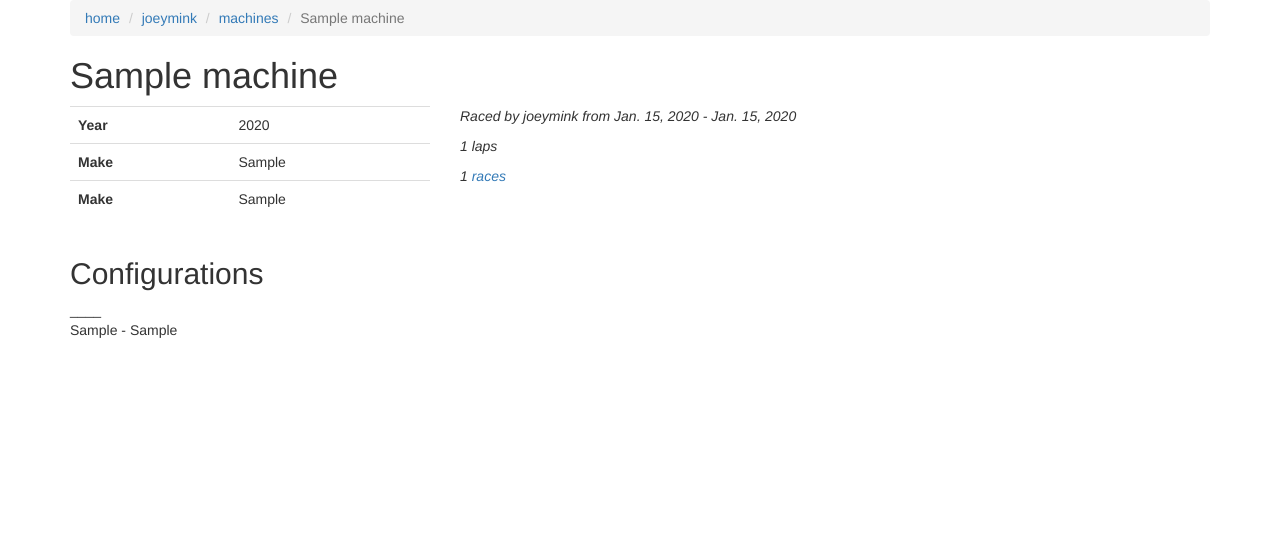
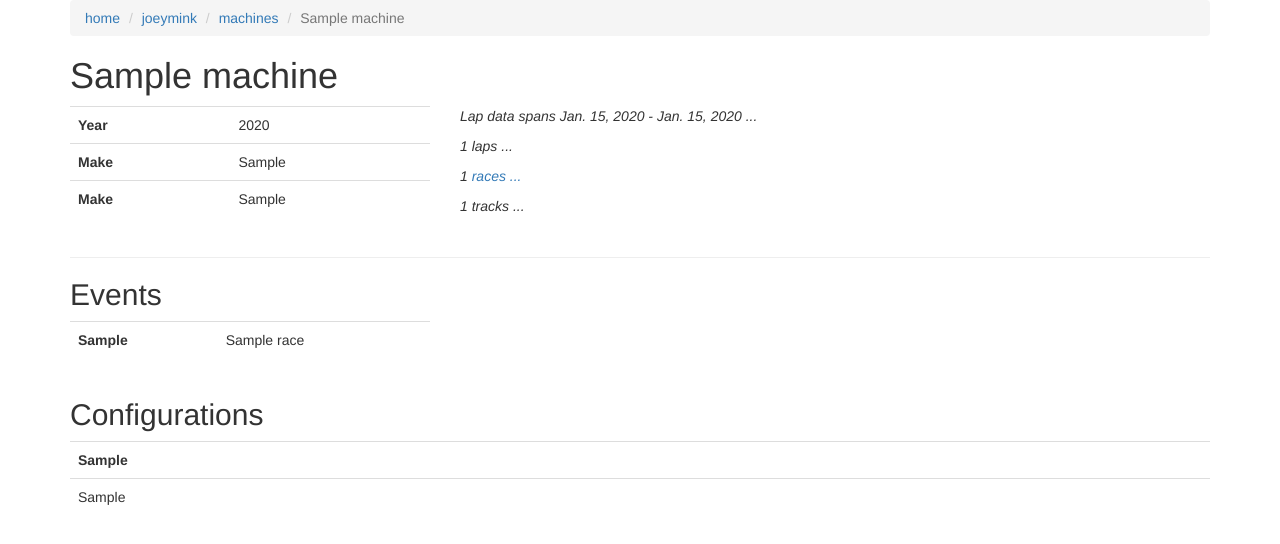
Before and after one commit to joeymink/aftertherace, a Django app: a page that uses laps/templates/laps/machine.html in a window 1280 px wide. Shown: the top 544 px of the page. Run offline with Django 3.2, Linux system fonts and the light colour scheme; tables that the repository leaves empty hold one stand-in row (values such as "Sample post"); parts of the project's set-up code (start-up, migrations or seed data) failed here and were passed over; some libraries are stand-ins or nearby versions.

Commit message:
get events raced and configs used to render on machine page

```diff
--- a/laps/models.py
+++ b/laps/models.py
@@ -22,7 +22,16 @@ class Machine(models.Model):
 	def last_race(self):
 		return Lap.objects.filter(race__machine_config__machine=self).order_by('-race__date')[0].race
 
+	def unique_configuration_keys(self):
+		keys = []
+		for c in self.configurations.all():
+			for key in ConfigurationAttribute.objects.filter(machine_configurations__in=[c.id]).order_by('key').values('key').distinct():
+				if not(key in keys):
+					keys.append(key)
+		return keys
+
 	def unique_configurations(self):
+		# find unique machine configurations:
 		config_dict = {}
 		config_list = []
 		for c in self.configurations.all():
@@ -33,9 +42,21 @@ class Machine(models.Model):
 			if not(unique_key in config_dict):
 				config_dict[unique_key] = ""
 				config_list.append(attrs)
+		print config_list
 		return config_list
 
+	def events_by_organization(self):
+		return_dict = {}
+		races = self.races()
+		for race in races:
+			if not(race.organization in return_dict):
+				return_dict[race.organization] = []
+			if not(race.name in return_dict[race.organization]):
+				return_dict[race.organization].append(race.name)
+		return return_dict
 
+	def tracks(self):
+		return Track.objects.filter(races__machine_config__machine=self).order_by('name').distinct()
 
 class MachineConfiguration(models.Model):
 	name = models.CharField(max_length=100)
@@ -56,7 +77,7 @@ class ConfigurationAttribute(models.Model):
 # Track
 
 class Track(models.Model):
-	name=models.CharField(max_length=100)
+	name=models.CharField(max_length=100, unique=True)
 	def __unicode__(self):
 		return self.name
 
@@ -76,7 +97,7 @@ class Race(models.Model):
 	name = models.CharField(max_length=100)
 	machine_config = models.ForeignKey(MachineConfiguration, blank=True, null=True, related_name='races')
 	date = models.DateField()
-	track = models.ForeignKey(Track)
+	track = models.ForeignKey(Track, related_name="races")
 	organization = models.CharField(max_length=100)
 	conditions = models.CharField(max_length=100)
 	def __unicode__(self):
--- a/laps/templates/laps/machine.html
+++ b/laps/templates/laps/machine.html
@@ -28,16 +28,46 @@
 		</table>
 	</div>
 	<div class="col-md-8">
-		<p><em>Raced by joeymink from {{ machine.first_race.date }} - {{ machine.last_race.date }}</em></p>
-		<p><em>{{ machine.num_laps }} laps</em></p>
-		<p><em>{{ machine.races.count }} <a href="{% url 'laps:races' %}">races</a></em></p>
+		<p><em>Lap data spans {{ machine.first_race.date }} - {{ machine.last_race.date }} ...</em></p>
+		<p><em>{{ machine.num_laps }} laps ...</em></p>
+		<p><em>{{ machine.races.count }} <a href="{% url 'laps:races' %}">races ...</a></em></p>
+		<p><em>{{ machine.tracks.count }} tracks ...</em></p>
 	</div>
 </div>
+<hr/>
 
-<h2>Configurations</h2>
-{% for config in machine.unique_configurations %}
-____<br/>
-	{% for attr in config %}
-		<p>{{ attr.key }} - {{ attr.value }}</p>
-	{% endfor %}
-{% endfor %}
+<h2>Events</h2>
+<div class="row">
+	<div class="col-md-4">
+		<table class="table">
+			{% for org, events in machine.events_by_organization.items %}
+				<tr>
+					<th>{{ org }}</th>
+					<td>{{ events |join:", " }}</td>
+				</tr>
+			{% endfor %}
+		</table>
+	</div>
+	<div class="col-md-8">
+
+	</div>
+</div>
+	<h2>Configurations</h2>
+	<table class="table">
+		<tr>
+			{% for key in machine.unique_configuration_keys %}
+				<th>{{ key.key }}</th>
+			{% endfor %}
+		</tr>
+		{% for config in machine.unique_configurations %}
+			<tr>
+			{% for key in machine.unique_configuration_keys %}
+				{% for attr in config %}
+					{% if attr.key == key.key %}
+						<td>{{ attr.value }}</td>
+					{% endif %}
+				{% endfor %}
+			{% endfor %}
+			</tr>
+		{% endfor %}
+	</table>
```
